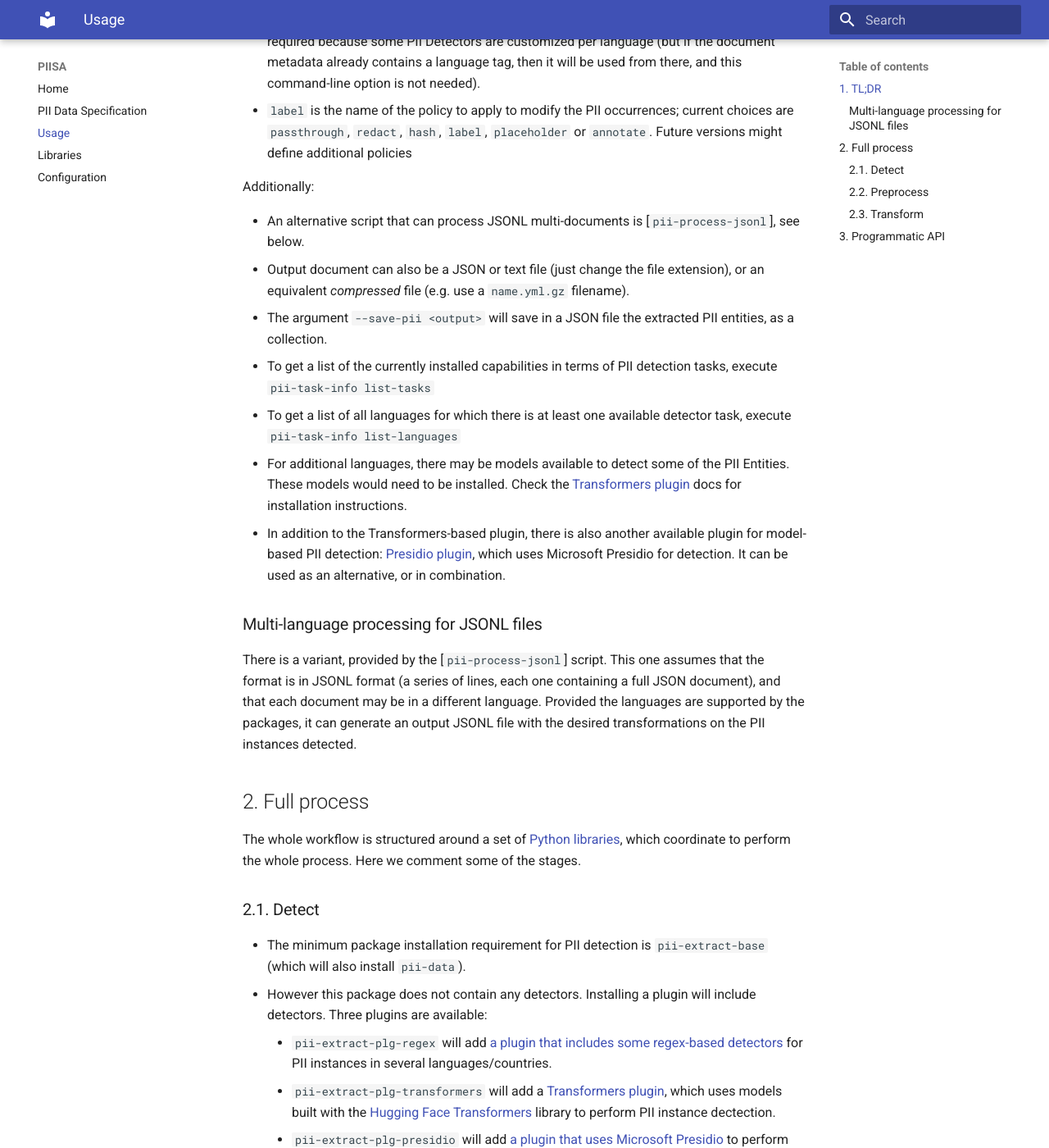
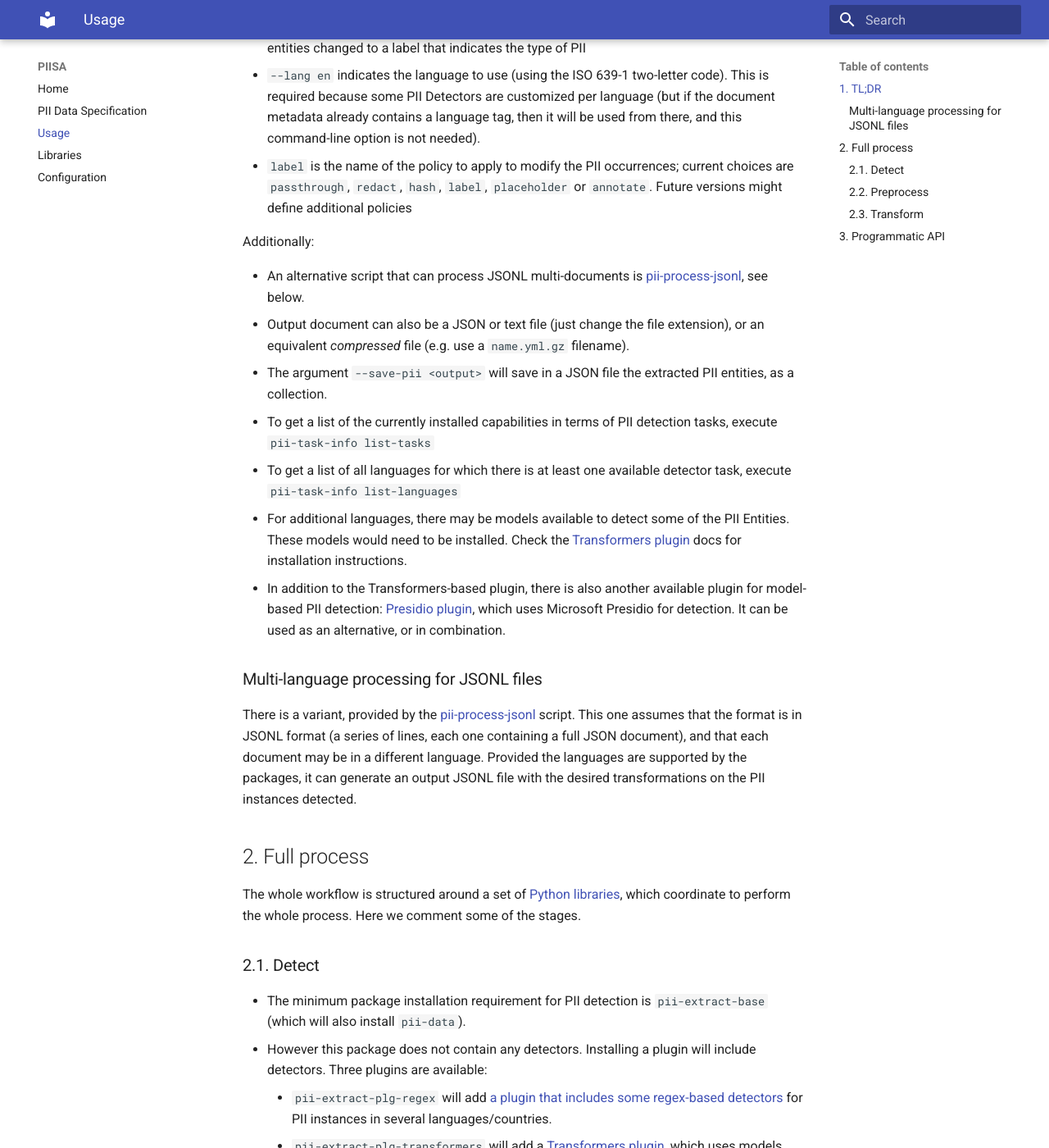
Before and after one commit to piisa/piisa, an MkDocs documentation site: the page built from docs/usage.md, in a window 1280 px wide and 1400 px high, scrolled down 644 px. Shown: the whole window at 82% size. Built offline with MkDocs 1.6.1 and Material for MkDocs 9.7.7, drawn with Linux system fonts in a browser that asks for light colours; some of the changed text lies outside the part shown.

```diff
--- a/docs/usage.md
+++ b/docs/usage.md
@@ -34,7 +38,7 @@ pii-process <input-document> <output-document.yml> --lang en --default-policy la
 Additionally:
 
  * An alternative script that can process JSONL multi-documents is
-   [`pii-process-jsonl`], see below.
+   [pii-process-jsonl], see below.
  * Output document can also be a JSON or text file (just change the file
    extension), or an equivalent _compressed_ file (e.g. use a `name.yml.gz`
    filename).
@@ -55,7 +59,7 @@ Additionally:
 
 ### Multi-language processing for JSONL files
 
-There is a variant, provided by the [`pii-process-jsonl`] script. This one
+There is a variant, provided by the [pii-process-jsonl] script. This one
 assumes that the format is in JSONL format (a series of lines, each one
 containing a full JSON document), and that each document may be in a different
 language. Provided the languages are supported by the packages, it can
@@ -109,14 +113,16 @@ files. Future versions, or plugins, will add more formats.
 ### 2.3. Transform
 
 The `pii-transform` package can read a PiiCollection and use it to _modify_
-a SourceDocument, replacing PII occurrences with a different string, according to
-a set of possible substitution policies.
+a SourceDocument, replacing PII occurrences with a different string, according
+to a set of possible substitution policies.
 
-This package provides also two wrapper command-line scripts (as shown in the above
-end-to-end section):
-* `pii-process` works as a combined processing pipeline, including preprocessing,
-  detection and PII transformation of a document in a single execution.
-* [`pii-process-jsonl`] does the same, but for JSONL files
+This package provides also two wrapper command-line scripts (as shown in the
+above end-to-end section):
+
+* `pii-process` works as a combined processing pipeline, including
+  preprocessing, detection and PII transformation of a document in a single
+  execution.
+* [pii-process-jsonl] does the same, but for JSONL files
 
 
 ## 3. Programmatic API
```
Also changed, not shown: other parts of docs/usage.md (+10 -5 lines), docs/index.md (+2 -2 lines).
